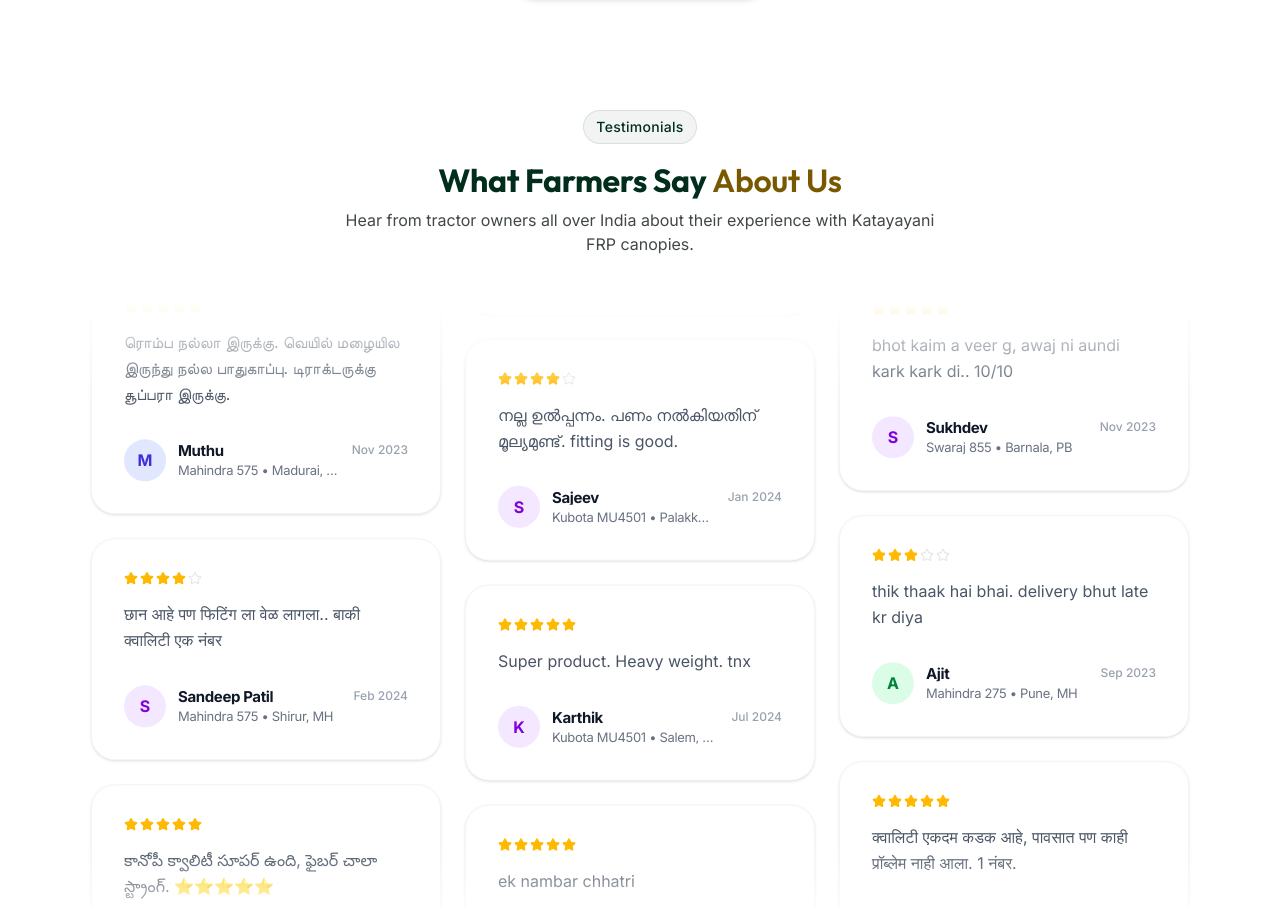
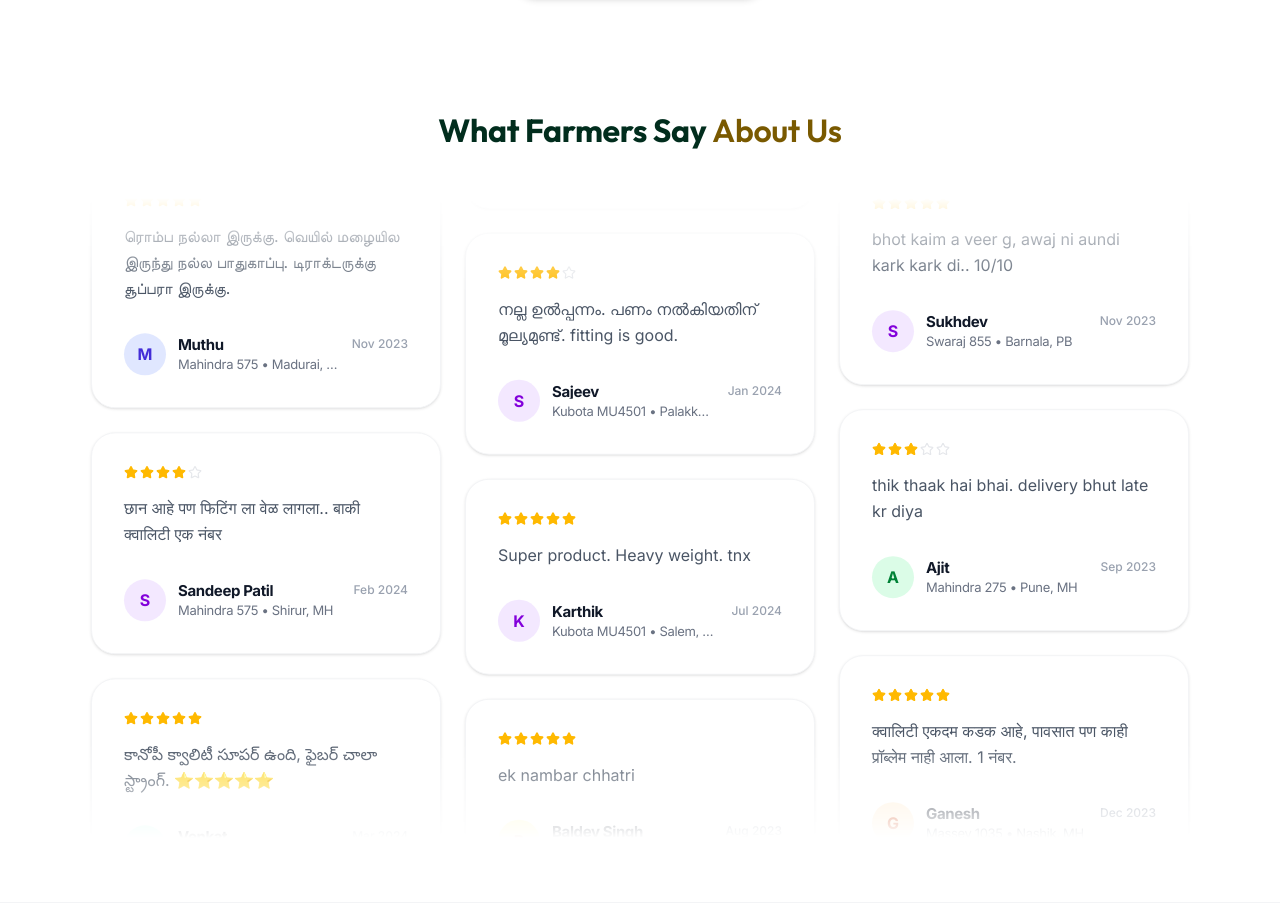
Before and after one commit to devsharmaofficial/katayayani-site, a Next.js app: page / in a window 1280 px wide. Shown: the part 2519-3426 px from the top of the page. Built offline with nearby package versions, Linux system fonts and the light colour scheme.

Commit message:
style: remove testimonials badge and description

```diff
--- a/src/components/ui/testimonials-columns-1.tsx
+++ b/src/components/ui/testimonials-columns-1.tsx
@@ -136,16 +136,9 @@ export const Testimonials = () => {
           viewport={{ once: true }}
           className="flex flex-col items-center justify-center max-w-[600px] mx-auto mb-12 text-center"
         >
-          <div className="inline-flex items-center gap-1.5 px-3 py-1.5 rounded-full bg-primary/5 border border-primary/10 text-label-md text-primary font-bold mb-4">
-            Testimonials
-          </div>
-
           <h2 className="text-headline-md text-primary">
             What Farmers Say <span className="font-semibold text-secondary">About Us</span>
           </h2>
-          <p className="text-body-md text-on-surface-variant mt-[8px]">
-            Hear from tractor owners all over India about their experience with Katayayani FRP canopies.
-          </p>
         </motion.div>
 
         <div className="flex justify-center gap-6 mt-10 [mask-image:linear-gradient(to_bottom,transparent,black_15%,black_85%,transparent)] max-h-[640px] overflow-hidden">
```
